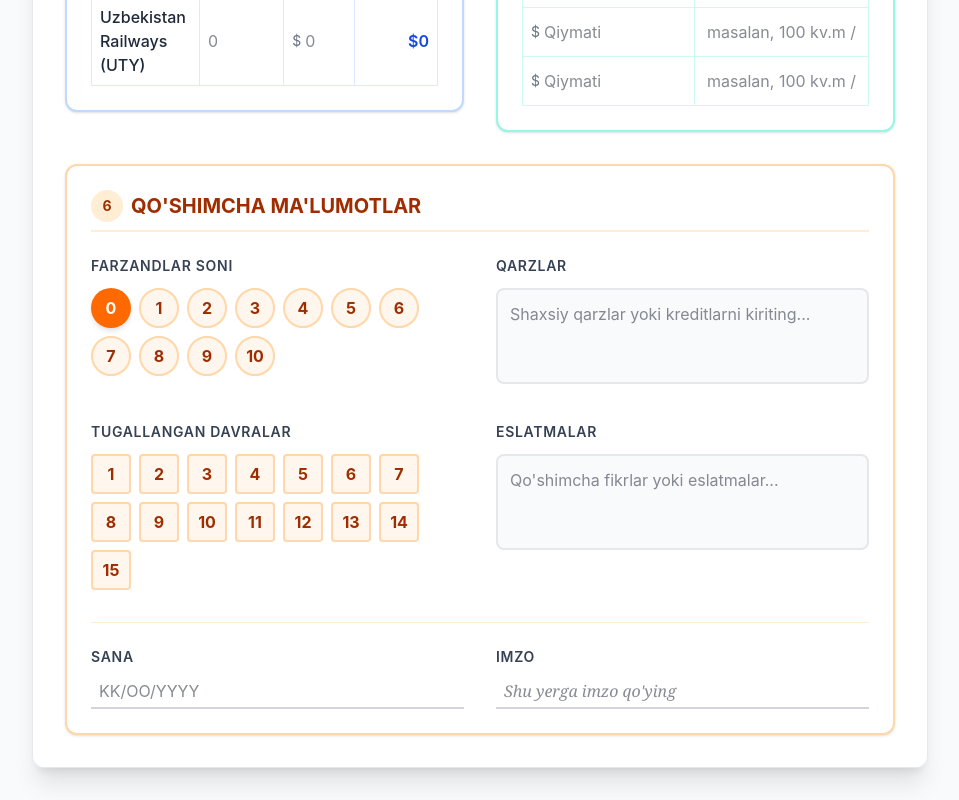
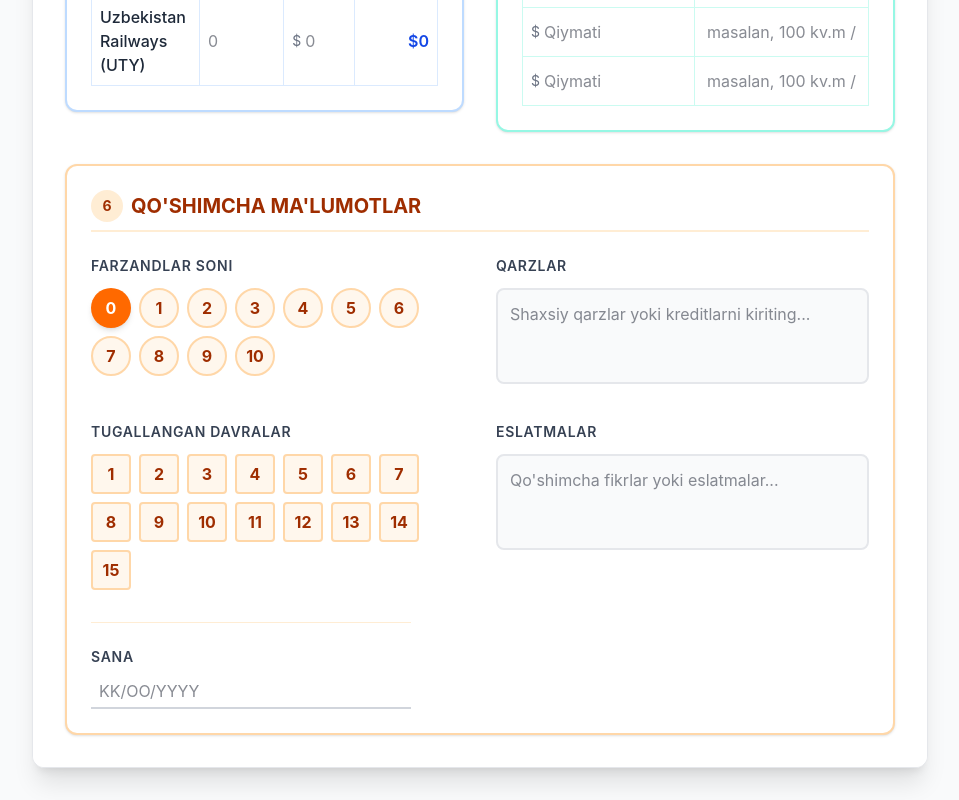
Before and after one commit to FarruxUralov/financial-worksheet, a React (Vite) app: page / in a window 1280 px wide. Shown: the part 1245-2045 px from the top of the page, without its empty margins (160-1119 px from the left). Built offline with nearby package versions, Linux system fonts and the light colour scheme.

Commit message:
Remove Imzo (Signature) field

```diff
--- a/src/App.jsx
+++ b/src/App.jsx
@@ -36,8 +36,7 @@ const initialData = {
   debts: '',
   completedRounds: 0,
   notes: '',
-  date: '',
-  signature: ''
+  date: ''
 }
 
 export default function App() {
--- a/src/components/AdditionalSections.jsx
+++ b/src/components/AdditionalSections.jsx
@@ -71,7 +71,7 @@ export default function AdditionalSections({ data, updateField }) {
         </div>
       </div>
 
-      <div className="pt-6 border-t border-orange-100 dark:border-orange-900/50 grid grid-cols-1 md:grid-cols-2 gap-8 items-end transition-colors duration-200">
+      <div className="pt-6 border-t border-orange-100 dark:border-orange-900/50 max-w-xs transition-colors duration-200">
         <div className="space-y-2">
           <label className="block text-sm font-semibold text-gray-700 dark:text-gray-300 uppercase tracking-wider transition-colors duration-200">Sana</label>
           <input
@@ -82,16 +82,6 @@ export default function AdditionalSections({ data, updateField }) {
             onChange={(e) => updateField('date', e.target.value)}
           />
         </div>
-        <div className="space-y-2">
-          <label className="block text-sm font-semibold text-gray-700 dark:text-gray-300 uppercase tracking-wider transition-colors duration-200">Imzo</label>
-          <input
-            type="text"
-            className="w-full border-b-2 border-gray-300 dark:border-slate-600 focus:border-orange-500 dark:focus:border-orange-400 bg-transparent px-2 py-1 outline-none transition-colors duration-200 italic font-serif"
-            placeholder="Shu yerga imzo qo'ying"
-            value={data.signature}
-            onChange={(e) => updateField('signature', e.target.value)}
-          />
-        </div>
       </div>
     </div>
   );
```
